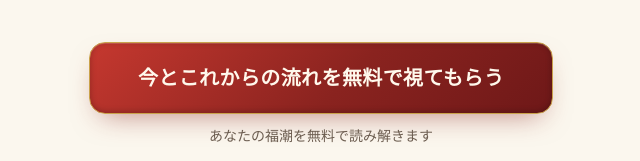
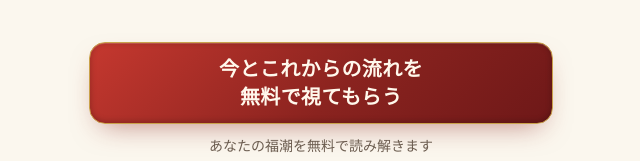
Before and after one commit to Shino-tarot/shino-crm, a Next.js app: page /taiko in a window 1280 px wide. Shown: the part 187-348 px from the top of the page, without its empty margins (319-959 px from the left). Built offline with nearby package versions, Linux system fonts and the light colour scheme; no server answers; a web font is replaced by a local one.

Commit message:
fix: force explicit two-line break on Taiko CTA label

```diff
--- a/src/components/taiko/CtaButton.tsx
+++ b/src/components/taiko/CtaButton.tsx
@@ -5,20 +5,29 @@ import { useSearchParams } from "next/navigation";
 
 const UTM_KEYS = ["utm_source", "utm_medium", "utm_content"] as const;
 
-// CTA文言はLP内で統一する必要があるため、呼び出し側で個別に指定させず
-// コンポーネント側に固定する(表記ゆれ防止)。
-const CTA_LABEL = "今とこれからの流れを無料で視てもらう";
-
 type TaikoCtaLinkProps = {
   lineUrl: string;
 };
+
+// CTA文言はLP内で統一する必要があるため、呼び出し側で個別に指定させず
+// コンポーネント側に固定する(表記ゆれ防止)。ブラウザ幅による自動改行に
+// 任せず、必ず2行(視てもらう、で3行目に割れない)になるようbrで明示する。
+function CtaLabel() {
+  return (
+    <span>
+      今とこれからの流れを
+      <br />
+      無料で視てもらう
+    </span>
+  );
+}
 
 export function TaikoCtaLink({ lineUrl }: TaikoCtaLinkProps) {
   return (
     <Suspense
       fallback={
         <a href={lineUrl || "#"} className="taiko-cta">
-          <span>{CTA_LABEL}</span>
+          <CtaLabel />
         </a>
       }
     >
@@ -33,7 +42,7 @@ function TaikoCtaButton({ lineUrl }: TaikoCtaLinkProps) {
 
   return (
     <a href={href} className="taiko-cta">
-      <span>{CTA_LABEL}</span>
+      <CtaLabel />
     </a>
   );
 }
```
